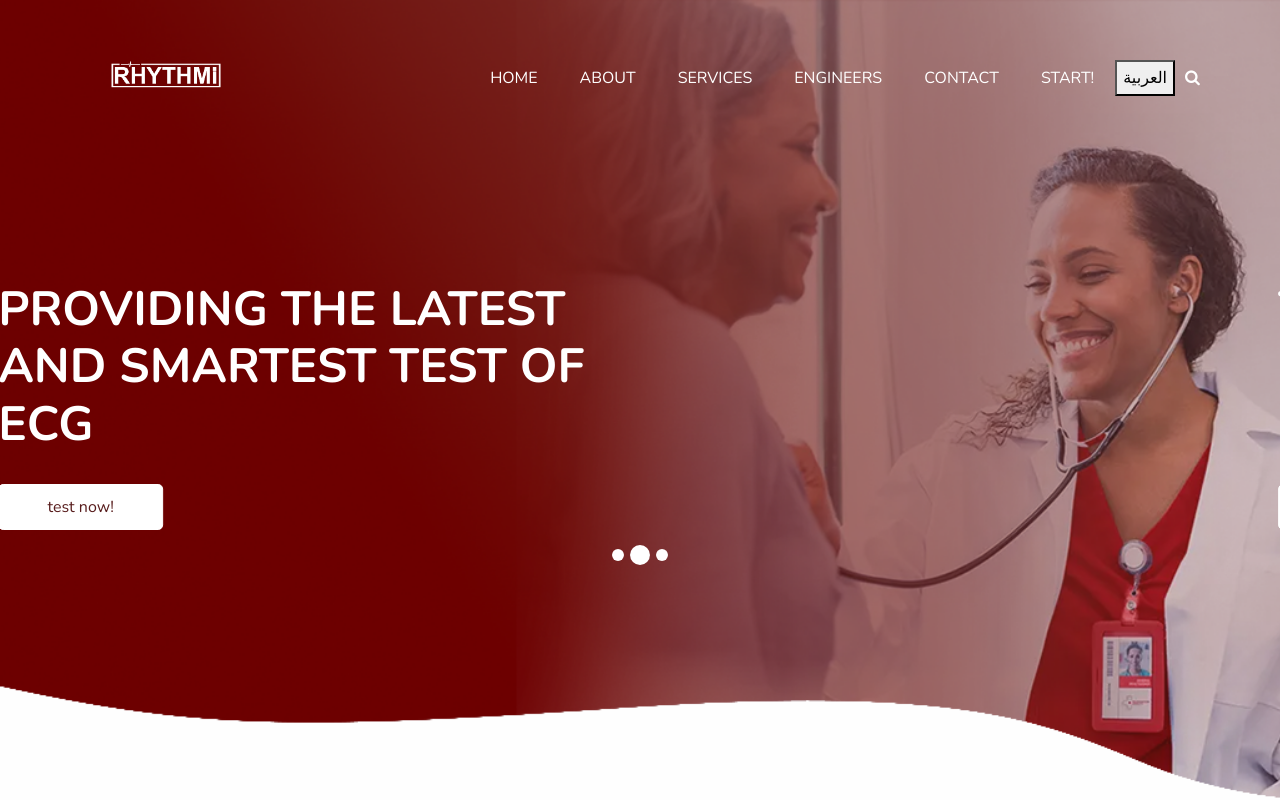
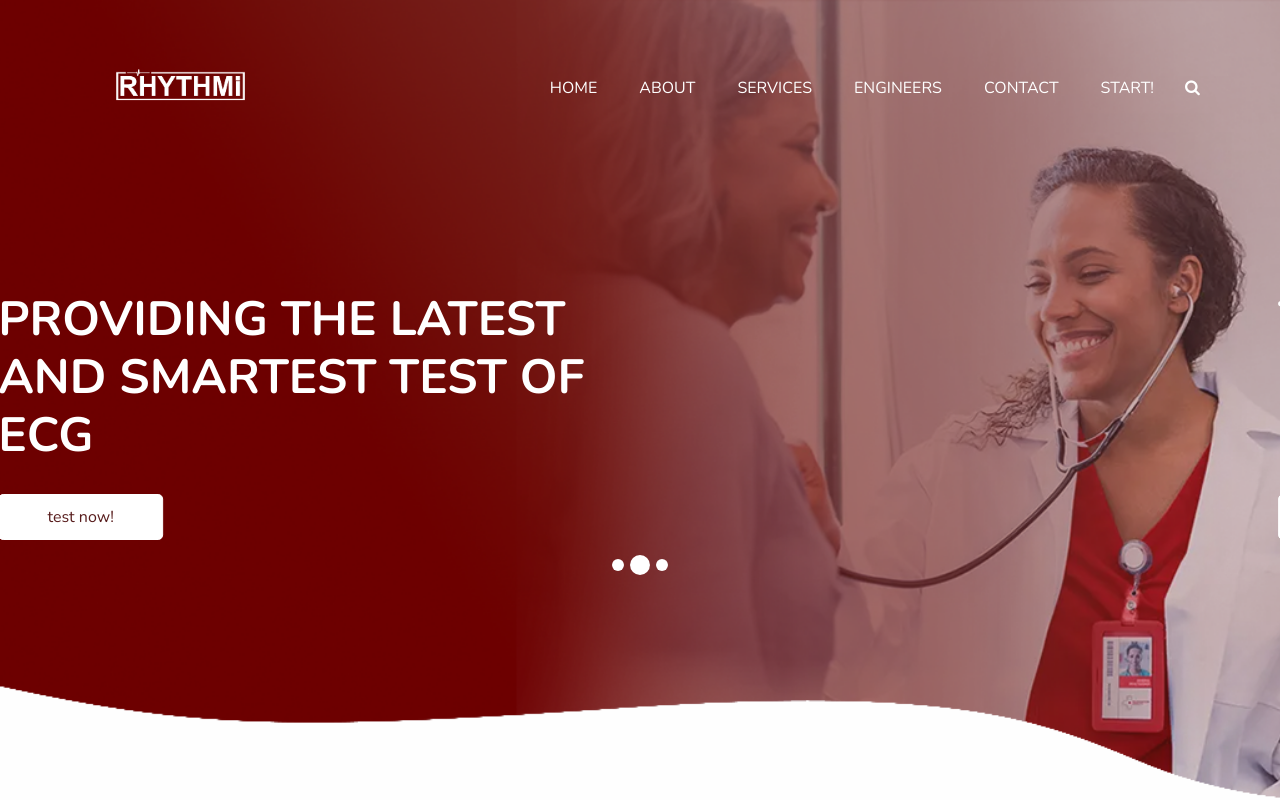
Before and after one commit to rythmikw/Rhythmi.github.io, a plain HTML site: page index.html in a window 1280 px wide. Shown: the top 800 px of the page. Drawn offline with nearby package versions, Linux system fonts and the light colour scheme; some packages are replaced by stand-ins of ours.

Commit message:
Update index.html

```diff
--- a/index.html
+++ b/index.html
@@ -97,7 +97,6 @@
               <li class="nav-item">
                 <a class="nav-link btn" href="login2.html">start!</a>
               </li>
-              <button id="translate-button" onclick="translateToArabic()">العربية</button>
               <form class="form-inline">
                 <button class="btn  my-2 my-sm-0 nav_search-btn" type="submit">
                   <i class="fa fa-search" aria-hidden="true"></i>
```
